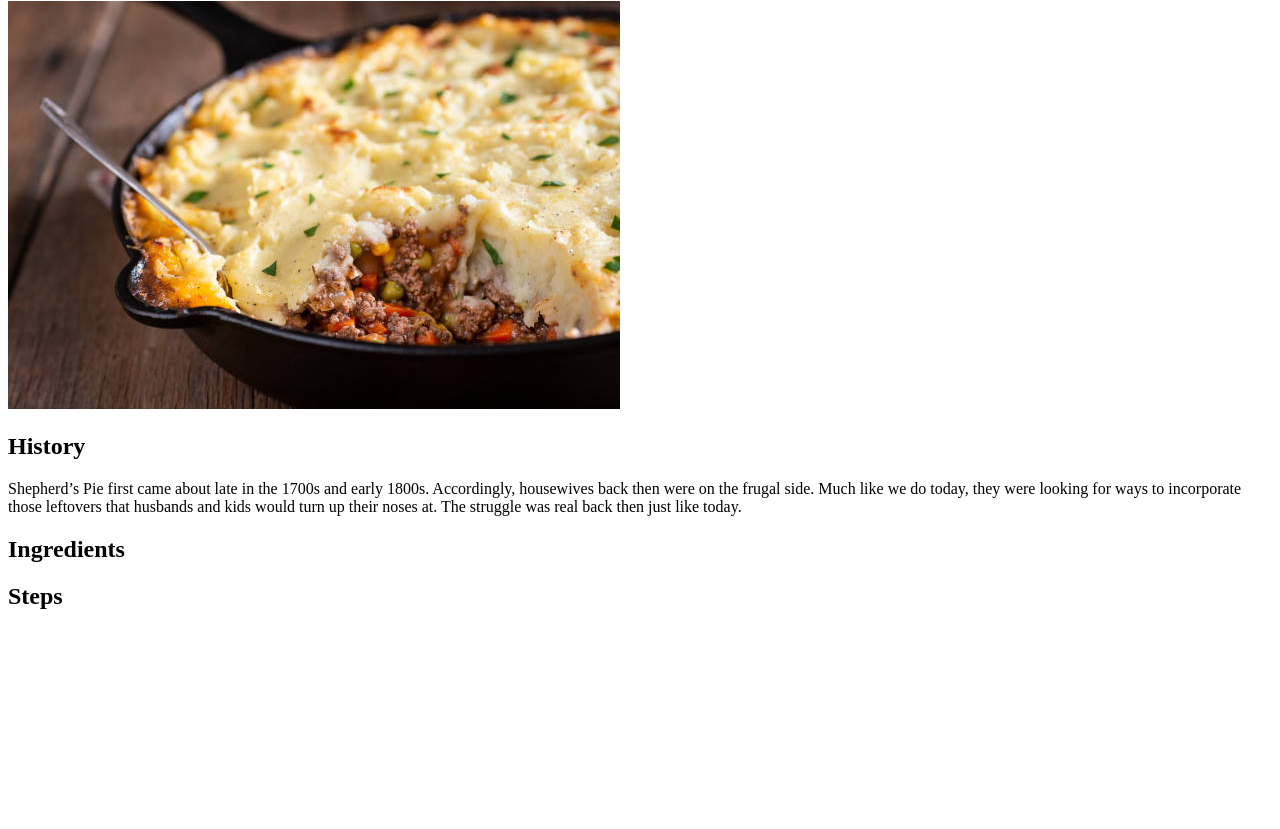
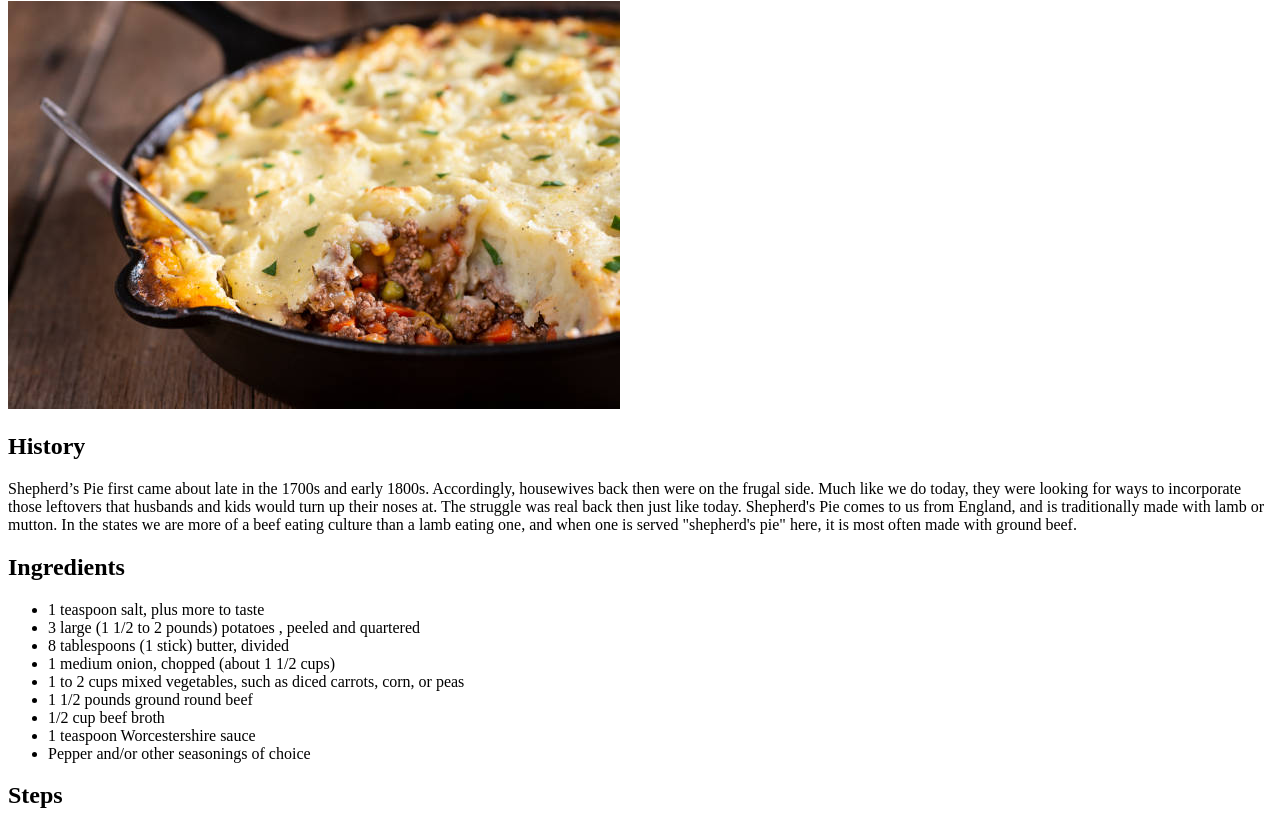
Before and after one commit to Mako1995/odin-recipes, a plain HTML site: page recipe-pages/Sheperds-Pie.html in a window 1280 px wide. Shown: the part 79-908 px from the top of the page. Before the commit the page ends 800 px from the top, so only its background shows below. Drawn offline with Linux system fonts and the light colour scheme.

Commit message:
Added a bit more to history, also listed the ingredients

```diff
--- a/recipe-pages/Sheperds-Pie.html
+++ b/recipe-pages/Sheperds-Pie.html
@@ -12,10 +12,21 @@
         <h2>History</h2>
         Shepherd’s Pie first came about late in the 1700s and early 1800s. Accordingly, housewives back then were on the frugal side.
         Much like we do today, they were looking for ways to incorporate those leftovers that husbands and kids would turn up their noses at.
-        The struggle was real back then just like today.
+        The struggle was real back then just like today. Shepherd's Pie comes to us from England, and is traditionally made with lamb or mutton.
+        In the states we are more of a beef eating culture than a lamb eating one, and when one is served "shepherd's pie" here, it is most often made with ground beef.
 
         <h2>Ingredients</h2>
-
+        <ul>
+        <li>1 teaspoon salt, plus more to taste</li>
+        <li>3 large (1 1/2 to 2 pounds) potatoes , peeled and quartered</li>
+        <li>8 tablespoons (1 stick) butter, divided</li>
+        <li>1 medium onion, chopped (about 1 1/2 cups)</li>
+        <li>1 to 2 cups mixed vegetables, such as diced carrots, corn, or peas</li>
+        <li>1 1/2 pounds ground round beef</li>
+        <li>1/2 cup beef broth</li>
+        <li>1 teaspoon Worcestershire sauce</li>
+        <li>Pepper and/or other seasonings of choice</li>
+        </ul>
         <h2>Steps</h2>
     </body>
 </html>
```
